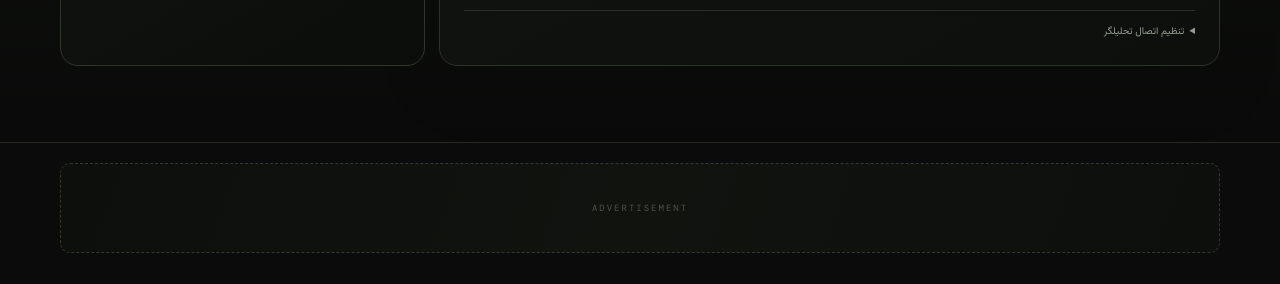
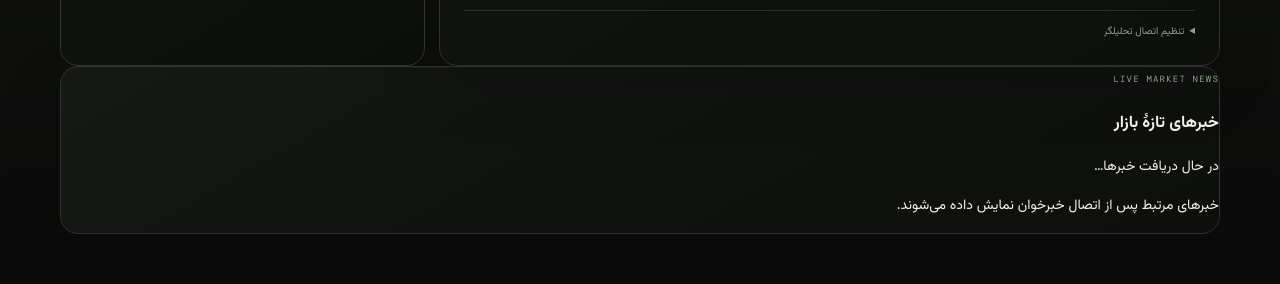
Before and after one commit to Amir-Studio/dollar, a website: page index.html in a window 1280 px wide. Shown: the part 2599-2883 px from the top of the page. Drawn offline with nearby package versions, Linux system fonts and the light colour scheme; no server answers; a web font is replaced by a local one.

Commit message:
Add live market news panel to Dollar dashboard

```diff
--- a/index.html
+++ b/index.html
@@ -61,6 +61,7 @@
 <div id="aiOutput" class="ai-output" aria-live="polite"><div class="ai-empty-mark">D<span>·</span>AI</div><strong>تحلیل باید از داده شروع شود.</strong><p>پس از اتصال Worker و اجرای migration پیش‌بینی در Supabase، پیش‌بینی‌های ثبت‌شده، بازهٔ سناریو و کارنامهٔ آزمون تاریخی نمایش داده می‌شود.</p></div>
 <div class="ai-setup"><details><summary>تنظیم اتصال تحلیلگر</summary><p>اتصال تحلیلگر به‌صورت پیش‌فرض فعال است. اگر سرویس دیگری داری، می‌توانی آدرس HTTPS آن را جایگزین کنی؛ هیچ کلید محرمانه‌ای را در این صفحه وارد نکن.</p><label for="aiEndpoint">آدرس سرویس تحلیلگر</label><div class="endpoint-row"><input id="aiEndpoint" type="url" inputmode="url" placeholder="https://oolfbjxclhzlbwjmzxxx.supabase.co/functions/v1/market-api"><button id="saveAiEndpoint" type="button">ذخیرهٔ آدرس</button></div><small>آدرس جایگزین فقط در همین مرورگر ذخیره می‌شود. اتصال پیش‌فرض از سرویس امن سمت سرور استفاده می‌کند.</small></details></div>
 </div><aside class="ai-sidebar"><div class="sidebar-topline">HOW IT THINKS <span>۰۱—۰۴</span></div><div class="ai-step"><span>۰۱</span><div><b>دادهٔ بازار</b><p>قیمت و تاریخچه با زمان ثبت مشخص</p></div></div><div class="ai-step"><span>۰۲</span><div><b>آزمون تاریخی</b><p>اعتبارسنجی walk-forward و مقایسه با مدل ساده</p></div></div><div class="ai-step"><span>۰۳</span><div><b>ترکیب تطبیقی</b><p>وزن‌دهی به مدل‌ها بر اساس خطای واقعی</p></div></div><div class="ai-step"><span>۰۴</span><div><b>یادگیری از نتیجه</b><p>ثبت پیش‌بینی، ارزیابی و حفظ تاریخچه</p></div></div><div class="ai-side-note"><span>!</span><p>خروجی مدل احتمالی است؛ جایگزین بررسی مستقل یا مشاورهٔ مالی نیست.</p></div></aside></div>
+<div class="market-news-panel panel" id="marketNewsPanel" aria-live="polite"><div class="market-news-heading"><div><span class="ai-kicker">LIVE MARKET NEWS</span><h3>خبرهای تازهٔ بازار</h3></div><span class="market-news-status" id="marketNewsStatus">در حال دریافت خبرها…</span></div><div class="market-news-content" id="marketNewsContent"><p>خبرهای مرتبط پس از اتصال خبرخوان نمایش داده می‌شوند.</p></div></div>
 </div></section>
 <aside class="ad-slot shell" data-ad-network="external" data-ad-placement="between-sections" aria-label="جایگاه تبلیغات"><span>ADVERTISEMENT</span></aside>
 <section class="section tools-section" id="tools"><div class="shell"><div class="section-intro"><div><div class="eyebrow">USEFUL UTILITIES <span class="eyebrow-index">۰۵</span></div><h2>ابزارهای روزمره.</h2></div><p>محاسبه‌های سریع و کاربردی، بر پایهٔ نرخ‌های مرجع منتشرشده؛ ساده، روشن و قابل‌بررسی.</p></div><div class="tool-grid">
```
